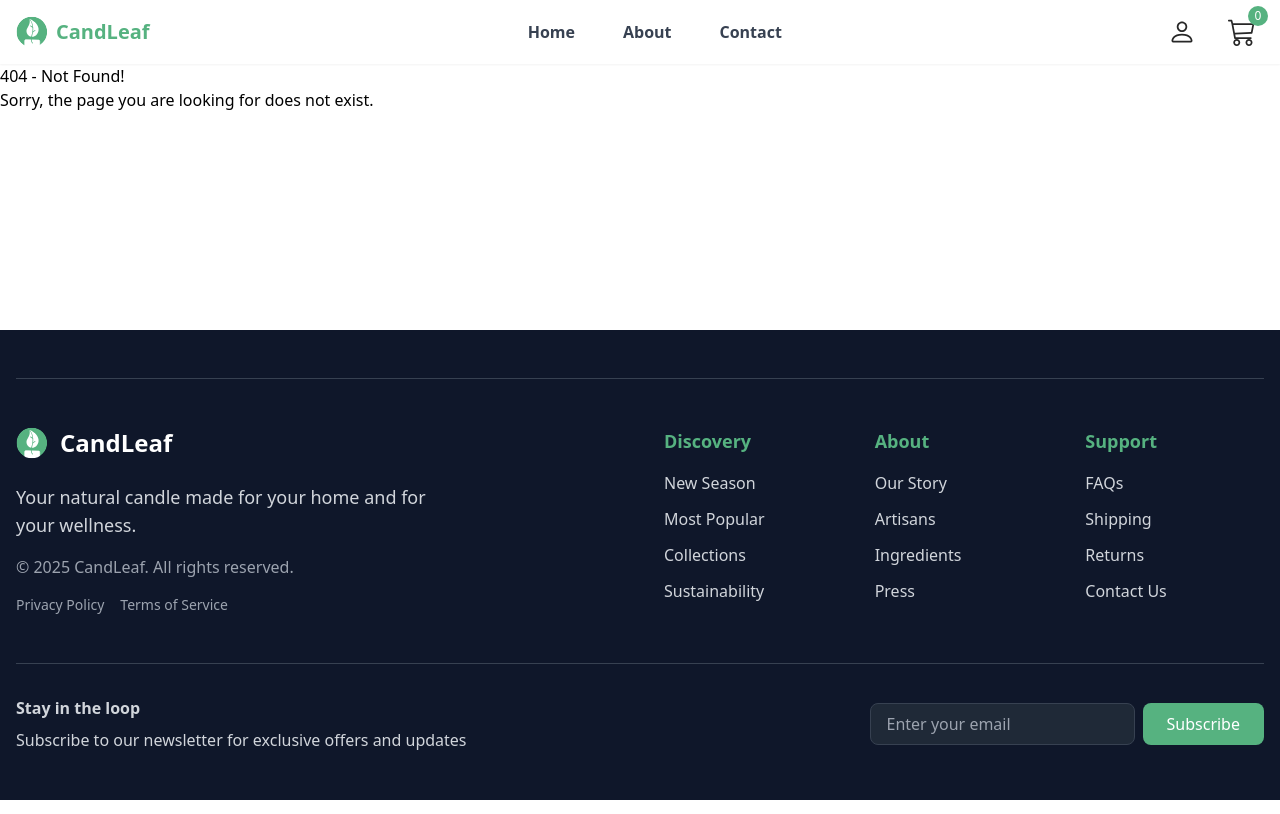
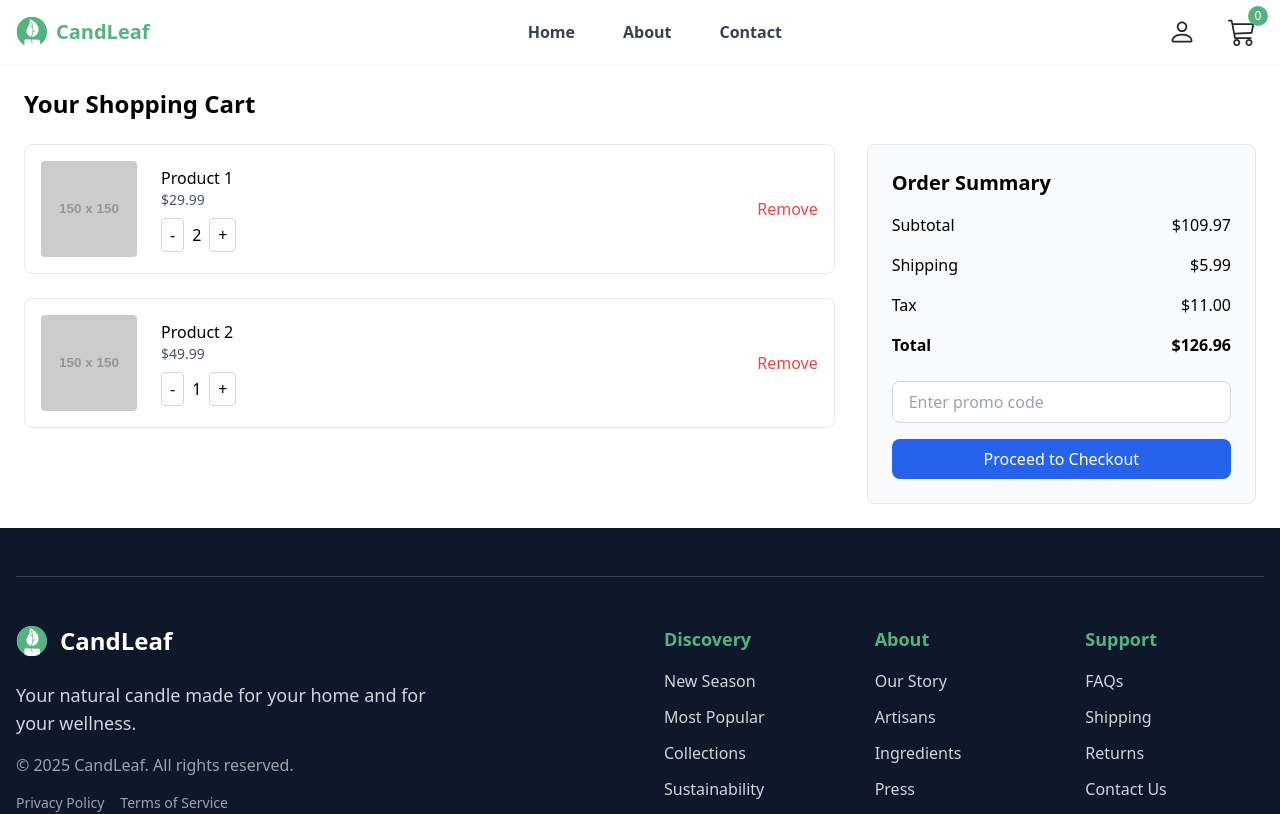
Before and after one commit to AhmadAbdelaziz8/e-commerce, a React (Vite) app: page /shop-cart in a window 1280 px wide. Shown: the top 814 px of the page. Built offline with nearby package versions, Linux system fonts and the light colour scheme.

Commit message:
implement the ShopCart page, add it to the router

```diff
--- a/src/Routes.tsx
+++ b/src/Routes.tsx
@@ -1,7 +1,8 @@
 import { Routes, Route } from "react-router-dom";
 import Home from "./pages/home/homePage";
-import NotFound from "./pages/notFoundPage"; // Example of a 404 page
+import NotFound from "./pages/NotFoundPage"; // Example of a 404 page
 import Layout from "./components/layout";
+import ShopCartPage from "./pages/ShopCart/ShopCartPage";
 
 const AppRoutes = () => {
   return (
@@ -9,6 +10,7 @@ const AppRoutes = () => {
       <Route path="" element={<Layout />}>
         <Route path="/" element={<Home />} />
         {/* <Route path="/about" element={<About />} /> */}
+        <Route path="/shop-cart" element={<ShopCartPage />}></Route>
         <Route path="*" element={<NotFound />} />{" "}
         {/* Catch-all route for 404 */}
       </Route>
--- a/src/components/productCard.tsx
+++ b/src/components/productCard.tsx
@@ -1,4 +1,5 @@
 import { Product } from "../types"; // Define a Product type in src/types.ts
+import { Link } from "react-router-dom";
 
 interface ProductCardProps {
   product: Product;
@@ -15,9 +16,11 @@ const ProductCard = ({ product }: ProductCardProps) => {
       <div className="p-4">
         <h3 className="text-lg font-semibold text-gray-800">{product.name}</h3>
         <p className="text-gray-600">${product.price.toFixed(2)}</p>
-        <button className="mt-2 bg-blue-500 text-white px-4 py-2 rounded hover:bg-blue-600 transition-colors">
-          Add to Cart
-        </button>
+        <Link to="/shop-cart">
+          <button className="mt-2 bg-blue-500 text-white px-4 py-2 rounded hover:bg-blue-600 transition-colors">
+            Add to Cart
+          </button>
+        </Link>
       </div>
     </div>
   );
--- /dev/null
+++ b/src/pages/ShopCart/CartItem.tsx
@@ -0,0 +1,49 @@
+import { CartItem as CartItemType } from "../../types"; // Define CartItem type in src/types.ts
+
+interface CartItemProps {
+  item: CartItemType;
+  onIncrease: () => void;
+  onDecrease: () => void;
+  onRemove: () => void;
+}
+
+const CartItem = ({
+  item,
+  onIncrease,
+  onDecrease,
+  onRemove,
+}: CartItemProps) => {
+  return (
+    <div className="flex items-center gap-6 mb-6 p-4 border border-gray-200 rounded-lg">
+      <img
+        src={item.image}
+        alt={item.name}
+        className="w-24 h-24 object-cover rounded"
+      />
+      <div className="flex-1">
+        <p className="font-medium">{item.name}</p>
+        <p className="text-sm text-gray-600">${item.price.toFixed(2)}</p>
+        <div className="flex items-center gap-2 mt-2">
+          <button
+            onClick={onDecrease}
+            className="px-2 py-1 border border-gray-300 rounded hover:bg-gray-100"
+          >
+            -
+          </button>
+          <span>{item.quantity}</span>
+          <button
+            onClick={onIncrease}
+            className="px-2 py-1 border border-gray-300 rounded hover:bg-gray-100"
+          >
+            +
+          </button>
+        </div>
+      </div>
+      <button onClick={onRemove} className="text-red-500 hover:text-red-700">
+        Remove
+      </button>
+    </div>
+  );
+};
+
+export default CartItem;
--- /dev/null
+++ b/src/pages/ShopCart/CartSummary.tsx
@@ -0,0 +1,44 @@
+interface CartSummaryProps {
+  subtotal: number;
+  shipping: number;
+  tax: number;
+  total: number;
+}
+
+const CartSummary = ({ subtotal, shipping, tax, total }: CartSummaryProps) => {
+  return (
+    <div className="bg-gray-50 p-6 rounded-lg border border-gray-200">
+      <h2 className="text-xl font-bold mb-4">Order Summary</h2>
+      <div className="space-y-4">
+        <div className="flex justify-between">
+          <p>Subtotal</p>
+          <p>${subtotal.toFixed(2)}</p>
+        </div>
+        <div className="flex justify-between">
+          <p>Shipping</p>
+          <p>${shipping.toFixed(2)}</p>
+        </div>
+        <div className="flex justify-between">
+          <p>Tax</p>
+          <p>${tax.toFixed(2)}</p>
+        </div>
+        <div className="flex justify-between font-bold">
+          <p>Total</p>
+          <p>${total.toFixed(2)}</p>
+        </div>
+      </div>
+      <div className="mt-6">
+        <input
+          type="text"
+          placeholder="Enter promo code"
+          className="w-full px-4 py-2 border border-gray-300 rounded-lg mb-4 focus:outline-none focus:ring-2 focus:ring-blue-500"
+        />
+        <button className="w-full bg-blue-600 text-white py-2 rounded-lg hover:bg-blue-700 transition-colors">
+          Proceed to Checkout
+        </button>
+      </div>
+    </div>
+  );
+};
+
+export default CartSummary;
--- /dev/null
+++ b/src/pages/ShopCart/EmptyCart.tsx
@@ -0,0 +1,15 @@
+import { Link } from "react-router-dom";
+
+const EmptyCart = () => {
+  return (
+    <p>
+      Your cart is empty.{" "}
+      <Link to="/" className="text-blue-600 hover:underline">
+        Continue shopping
+      </Link>
+      .
+    </p>
+  );
+};
+
+export default EmptyCart;
--- /dev/null
+++ b/src/pages/ShopCart/Index.tsx
@@ -0,0 +1,3 @@
+export { default as CartItem } from "./CartItem";
+export { default as CartSummary } from "./CartSummary";
+export { default as EmptyCart } from "./EmptyCart";
--- /dev/null
+++ b/src/pages/ShopCart/ShopCartPage.tsx
@@ -0,0 +1,68 @@
+// import { CartItem, CartSummary, EmptyCart } from "../ShopCart";
+import CartItem from "./CartItem";
+import CartSummary from "./CartSummary";
+import EmptyCart from "./EmptyCart";
+// Static mock data for cart items
+const staticCartItems = [
+  {
+    id: 1,
+    name: "Product 1",
+    price: 29.99,
+    quantity: 2,
+    image: "https://via.placeholder.com/150",
+  },
+  {
+    id: 2,
+    name: "Product 2",
+    price: 49.99,
+    quantity: 1,
+    image: "https://via.placeholder.com/150",
+  },
+];
+
+// Static calculations for the cart summary
+const subtotal = staticCartItems.reduce(
+  (sum, item) => sum + item.price * item.quantity,
+  0
+);
+const shipping = 5.99; // Example shipping cost
+const tax = subtotal * 0.1; // Example tax (10%)
+const total = subtotal + shipping + tax;
+
+const CartPage = () => {
+  return (
+    <div className="container mx-auto p-6">
+      <h1 className="text-2xl font-bold mb-6">Your Shopping Cart</h1>
+      <div className="grid grid-cols-1 lg:grid-cols-3 gap-8">
+        {/* Cart Items */}
+        <div className="lg:col-span-2">
+          {staticCartItems.length === 0 ? (
+            <EmptyCart />
+          ) : (
+            staticCartItems.map((item) => (
+              <CartItem
+                key={item.id}
+                item={item}
+                onIncrease={() => console.log("Increase quantity")}
+                onDecrease={() => console.log("Decrease quantity")}
+                onRemove={() => console.log("Remove item")}
+              />
+            ))
+          )}
+        </div>
+
+        {/* Order Summary */}
+        {staticCartItems.length > 0 && (
+          <CartSummary
+            subtotal={subtotal}
+            shipping={shipping}
+            tax={tax}
+            total={total}
+          />
+        )}
+      </div>
+    </div>
+  );
+};
+
+export default CartPage;
```
Also changed, not shown: src/types.ts (+7 -0 lines), src/context/CartContext.tsx (added), src/pages/Login.tsx (renamed from src/pages/login.tsx), src/pages/NotFoundPage.tsx (renamed from src/pages/notFoundPage.tsx).
